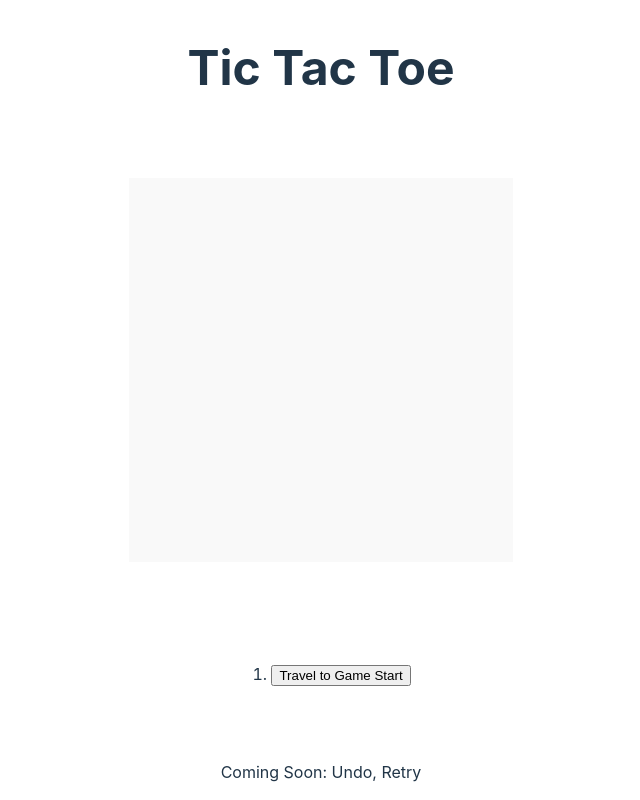
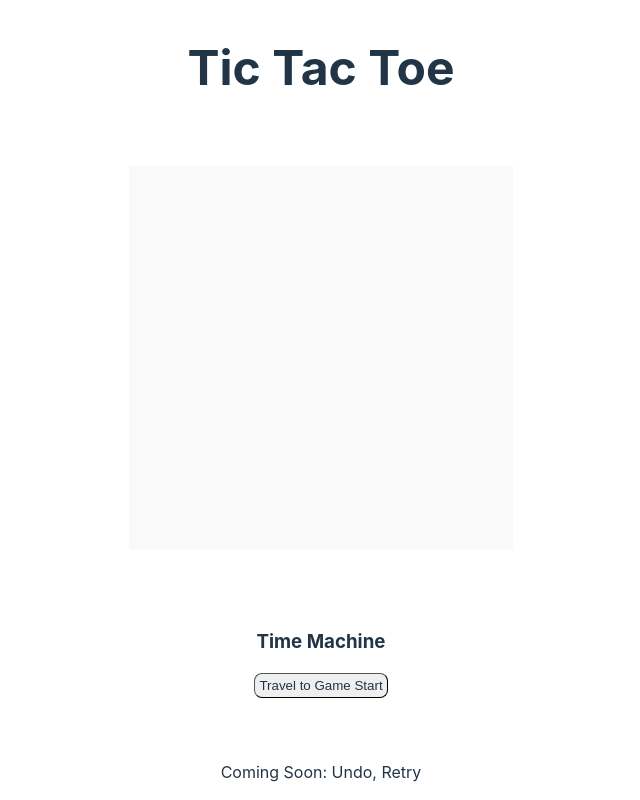
Before and after one commit to GianlucaZoni/accuratris, a React (Vite) app: page / in a window 1280 px wide. Shown: the whole page, without its empty margins (319-959 px from the left). Built offline with nearby package versions, Linux system fonts and the light colour scheme.

Commit message:
Fix Template Literal

```diff
--- a/src/components/Board.module.css
+++ b/src/components/Board.module.css
@@ -10,3 +10,33 @@
   text-align: center;
   color: #646cff;
 }
+
+.history {
+  display: flex;
+  flex-direction: column;
+  justify-content: center;
+  align-items: center;
+  width: 16rem;
+}
+
+.history h3 {
+  margin-bottom: 0;
+}
+
+.history ol {
+  list-style: none;
+  padding-inline-start: 0;
+}
+
+.history button {
+  font-style: inherit;
+  color: inherit;
+  width: 100%;
+  padding: 0.25rem;
+  border-radius: 0.5rem;
+  border-width: 1px;
+}
+
+.history button:hover {
+  border-color: #646cff;
+}
--- a/src/components/Board.tsx
+++ b/src/components/Board.tsx
@@ -28,7 +28,7 @@ export function Board() {
   }
 
   const historyList = history.map((_, move) => {
-    const textDescription = move > 0 ? "Travel to Turn " + { move } : "Travel to Game Start"
+    const textDescription = move > 0 ? `Travel to Turn ${move}` : "Travel to Game Start"
 
     return (
       <li key={move}>
@@ -70,7 +70,8 @@ export function Board() {
         ))}
       </div>
       <div className={styles.winnerStatus}>{winnerStatus}</div>
-      <div className="history">
+      <div className={styles.history}>
+        <h3>Time Machine</h3>
         <ol>{historyList}</ol>
       </div>
     </>
```
